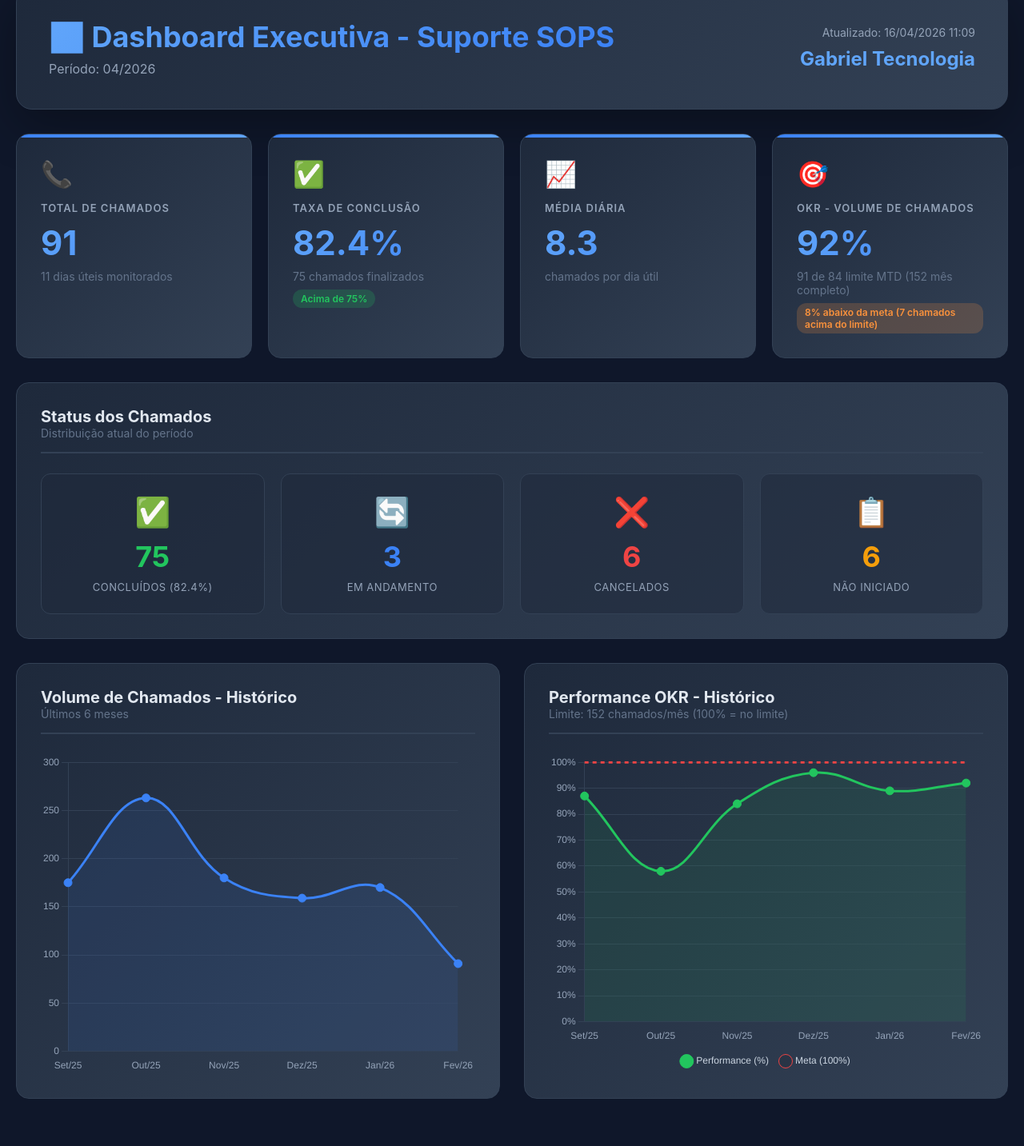
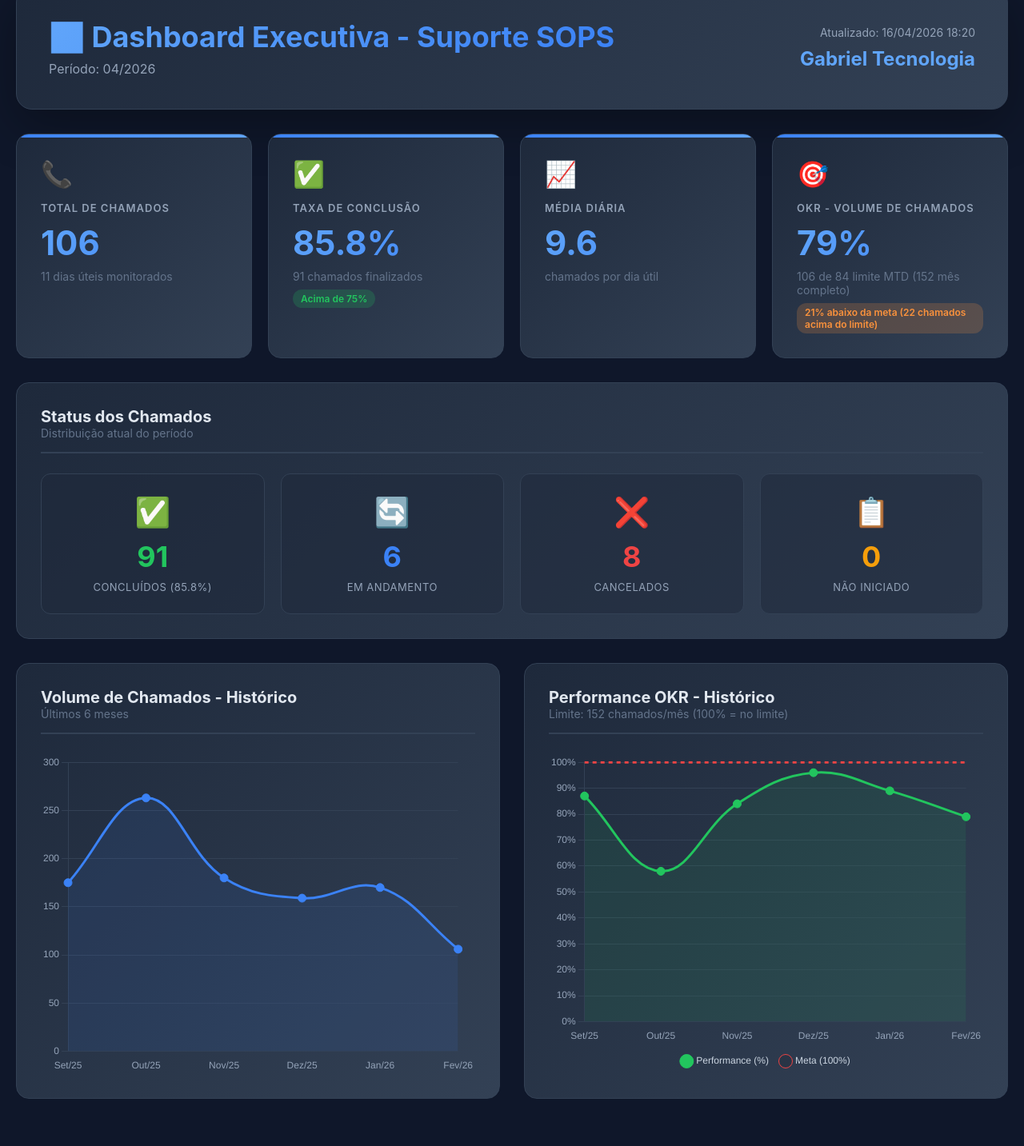
Before and after one commit to diegopace-gab/dashboard-sops, a plain HTML site: page index.html in a window 1280 px wide. Shown: the part 37-1470 px from the top of the page at 80% size. Drawn offline with nearby package versions, Linux system fonts and the light colour scheme.

Commit message:
Auto-update 16/04/2026 18:20

```diff
--- a/index.html
+++ b/index.html
@@ -56,20 +56,20 @@
     <div class="container">
         <div class="header"><div class="header-content">
             <div class="header-left"><h1>&#128202; Dashboard Executiva - Suporte SOPS</h1><div class="period">Per&#237;odo: 04/2026</div></div>
-            <div class="header-right"><div class="update-time">Atualizado: 16/04/2026 11:09</div><div class="gabriel-logo">Gabriel Tecnologia</div></div>
+            <div class="header-right"><div class="update-time">Atualizado: 16/04/2026 18:20</div><div class="gabriel-logo">Gabriel Tecnologia</div></div>
         </div></div>
         <div class="kpi-grid">
-            <div class="kpi-card"><div class="kpi-icon">&#128222;</div><div class="kpi-label">Total de Chamados</div><div class="kpi-value">91</div><div class="kpi-subtitle">11 dias &#250;teis monitorados</div></div>
-            <div class="kpi-card"><div class="kpi-icon">&#9989;</div><div class="kpi-label">Taxa de Conclus&#227;o</div><div class="kpi-value">82.4%</div><div class="kpi-subtitle">75 chamados finalizados</div><span class="kpi-badge badge-success">Acima de 75%</span></div>
-            <div class="kpi-card"><div class="kpi-icon">&#128200;</div><div class="kpi-label">M&#233;dia Di&#225;ria</div><div class="kpi-value">8.3</div><div class="kpi-subtitle">chamados por dia &#250;til</div></div>
-            <div class="kpi-card"><div class="kpi-icon">&#127919;</div><div class="kpi-label">OKR - Volume de Chamados</div><div class="kpi-value">92%</div><div class="kpi-subtitle">91 de 84 limite MTD (152 m&#234;s completo)</div><span class="kpi-badge badge-warning">8% abaixo da meta (7 chamados acima do limite)</span></div>
+            <div class="kpi-card"><div class="kpi-icon">&#128222;</div><div class="kpi-label">Total de Chamados</div><div class="kpi-value">106</div><div class="kpi-subtitle">11 dias &#250;teis monitorados</div></div>
+            <div class="kpi-card"><div class="kpi-icon">&#9989;</div><div class="kpi-label">Taxa de Conclus&#227;o</div><div class="kpi-value">85.8%</div><div class="kpi-subtitle">91 chamados finalizados</div><span class="kpi-badge badge-success">Acima de 75%</span></div>
+            <div class="kpi-card"><div class="kpi-icon">&#128200;</div><div class="kpi-label">M&#233;dia Di&#225;ria</div><div class="kpi-value">9.6</div><div class="kpi-subtitle">chamados por dia &#250;til</div></div>
+            <div class="kpi-card"><div class="kpi-icon">&#127919;</div><div class="kpi-label">OKR - Volume de Chamados</div><div class="kpi-value">79%</div><div class="kpi-subtitle">106 de 84 limite MTD (152 m&#234;s completo)</div><span class="kpi-badge badge-warning">21% abaixo da meta (22 chamados acima do limite)</span></div>
         </div>
         <div class="chart-container"><div class="chart-header"><div><div class="chart-title">Status dos Chamados</div><div class="chart-subtitle">Distribui&#231;&#227;o atual do per&#237;odo</div></div></div>
             <div class="status-grid">
-                <div class="status-card"><div class="status-icon">&#9989;</div><div class="status-count" style="color: #22c55e;">75</div><div class="status-label">Conclu&#237;dos (82.4%)</div></div>
-                <div class="status-card"><div class="status-icon">&#128260;</div><div class="status-count" style="color: #3b82f6;">3</div><div class="status-label">Em Andamento</div></div>
-                <div class="status-card"><div class="status-icon">&#10060;</div><div class="status-count" style="color: #ef4444;">6</div><div class="status-label">Cancelados</div></div>
-                <div class="status-card"><div class="status-icon">&#128203;</div><div class="status-count" style="color: #f59e0b;">6</div><div class="status-label">N&#227;o Iniciado</div></div>
+                <div class="status-card"><div class="status-icon">&#9989;</div><div class="status-count" style="color: #22c55e;">91</div><div class="status-label">Conclu&#237;dos (85.8%)</div></div>
+                <div class="status-card"><div class="status-icon">&#128260;</div><div class="status-count" style="color: #3b82f6;">6</div><div class="status-label">Em Andamento</div></div>
+                <div class="status-card"><div class="status-icon">&#10060;</div><div class="status-count" style="color: #ef4444;">8</div><div class="status-label">Cancelados</div></div>
+                <div class="status-card"><div class="status-icon">&#128203;</div><div class="status-count" style="color: #f59e0b;">0</div><div class="status-label">N&#227;o Iniciado</div></div>
             </div></div>
         <div class="grid-2">
             <div class="chart-container"><div class="chart-header"><div><div class="chart-title">Volume de Chamados - Hist&#243;rico</div><div class="chart-subtitle">&#218;ltimos 6 meses</div></div></div><canvas id="volumeChart"></canvas></div>
@@ -88,20 +88,20 @@
         <div class="insights-section">
             <div class="insights-title">&#128161; Insights & Destaques - 04/2026</div>
             <div class="insight-block"><h3>&#9989; Pontos Positivos</h3><ul>
-                <li><strong>Performance OKR: 92%</strong> - Estamos 8% acima da meta (91 de 84 limite MTD)</li>
-                <li><strong>Taxa de conclus&#227;o:</strong> 82.4% dos chamados resolvidos</li>
-                <li><strong>Cancelamentos:</strong> Apenas 6.6% - volume controlado</li>
+                <li><strong>Performance OKR: 79%</strong> - Estamos 21% acima da meta (106 de 84 limite MTD)</li>
+                <li><strong>Taxa de conclus&#227;o:</strong> 85.8% dos chamados resolvidos</li>
+                <li><strong>Cancelamentos:</strong> Apenas 7.5% - volume controlado</li>
                 <li><strong>Distribui&#231;&#227;o equilibrada:</strong> Carga bem distribu&#237;da entre analistas</li>
             </ul></div>
             <div class="insight-block"><h3>&#9888; Pontos de Aten&#231;&#227;o</h3><ul>
                 <li><strong>Dados parciais:</strong> 11 de 20 dias &#250;teis (55% do m&#234;s)</li>
-                <li><strong>Pendentes:</strong> 3 em andamento + 6 n&#227;o iniciado</li>
-                <li><strong>Depend&#234;ncia:</strong> Hubspot com 94.5% dos chamados</li>
+                <li><strong>Pendentes:</strong> 6 em andamento + 0 n&#227;o iniciado</li>
+                <li><strong>Depend&#234;ncia:</strong> Hubspot com 93.4% dos chamados</li>
             </ul></div>
             <div class="insight-block"><h3>&#128202; Proje&#231;&#227;o Fim do M&#234;s</h3><ul>
-                <li><strong>Volume projetado:</strong> ~165 chamados (mantendo m&#233;dia de 8.3/dia)</li>
-                <li><strong>Performance estimada:</strong> 92% - 13 chamados acima do limite</li>
-                <li><strong>Margem de seguran&#231;a:</strong> -8.6% acima do limite m&#225;ximo &#9888;</li>
+                <li><strong>Volume projetado:</strong> ~193 chamados (mantendo m&#233;dia de 9.6/dia)</li>
+                <li><strong>Performance estimada:</strong> 79% - 41 chamados acima do limite</li>
+                <li><strong>Margem de seguran&#231;a:</strong> -27.0% acima do limite m&#225;ximo &#9888;</li>
             </ul></div>
         </div>
         <div class="footer"><strong>Dashboard Suporte SOPS</strong> | Gabriel Tecnologia &#169; 2026<br>Atualizada automaticamente via Apps Script</div>
@@ -109,14 +109,14 @@
     <script>
         const colors = { primary: '#3b82f6', secondary: '#8b5cf6', success: '#22c55e', warning: '#f59e0b', danger: '#ef4444', cyan: '#06b6d4', purple: '#a855f7' };
         Chart.defaults.color = '#94a3b8'; Chart.defaults.borderColor = '#334155';
-        new Chart(document.getElementById('volumeChart').getContext('2d'), { type: 'line', data: { labels: ['Set/25', 'Out/25', 'Nov/25', 'Dez/25', 'Jan/26', 'Fev/26'], datasets: [{ label: 'Chamados', data: [175, 263, 180, 159, 170, 91], borderColor: colors.primary, backgroundColor: 'rgba(59, 130, 246, 0.1)', tension: 0.4, fill: true, pointRadius: 5, pointBackgroundColor: colors.primary }] }, options: { responsive: true, maintainAspectRatio: false, plugins: { legend: { display: false }, tooltip: { backgroundColor: '#1e293b', padding: 12, titleColor: '#e2e8f0', bodyColor: '#cbd5e1', borderColor: '#334155', borderWidth: 1 } }, scales: { y: { beginAtZero: true, grid: { color: '#334155' }, ticks: { color: '#94a3b8' } }, x: { grid: { display: false }, ticks: { color: '#94a3b8' } } } } });
-        new Chart(document.getElementById('okrChart').getContext('2d'), { type: 'line', data: { labels: ['Set/25', 'Out/25', 'Nov/25', 'Dez/25', 'Jan/26', 'Fev/26'], datasets: [{ label: 'Performance (%)', data: [87, 58, 84, 96, 89, 92], borderColor: colors.success, backgroundColor: 'rgba(34, 197, 94, 0.1)', tension: 0.4, fill: true, pointRadius: 5, pointBackgroundColor: colors.success }, { label: 'Meta (100%)', data: [100, 100, 100, 100, 100, 100], borderColor: colors.danger, borderDash: [5, 5], pointRadius: 0, fill: false }] }, options: { responsive: true, maintainAspectRatio: false, plugins: { legend: { position: 'bottom', labels: { color: '#cbd5e1', padding: 15, usePointStyle: true } }, tooltip: { backgroundColor: '#1e293b', padding: 12, titleColor: '#e2e8f0', bodyColor: '#cbd5e1', borderColor: '#334155', borderWidth: 1 } }, scales: { y: { beginAtZero: true, grid: { color: '#334155' }, ticks: { color: '#94a3b8', callback: function(value) { return value + '%'; } } }, x: { grid: { display: false }, ticks: { color: '#94a3b8' } } } } });
-        new Chart(document.getElementById('areaChart').getContext('2d'), { type: 'doughnut', data: { labels: ['Comercial', 'Pr&#233;-Vendas', 'Central'], datasets: [{ data: [78, 7, 6], backgroundColor: [colors.primary, colors.secondary, colors.cyan], borderWidth: 0 }] }, options: { responsive: true, maintainAspectRatio: false, plugins: { legend: { position: 'bottom', labels: { color: '#cbd5e1', padding: 15, usePointStyle: true } }, tooltip: { backgroundColor: '#1e293b', padding: 12, titleColor: '#e2e8f0', bodyColor: '#cbd5e1', borderColor: '#334155', borderWidth: 1 } } } });
-        new Chart(document.getElementById('sistemaChart').getContext('2d'), { type: 'pie', data: { labels: ["Hubspot","Outros","Airtable"], datasets: [{ data: [86,2,2], backgroundColor: [colors.warning, colors.success, colors.danger], borderWidth: 0 }] }, options: { responsive: true, maintainAspectRatio: false, plugins: { legend: { position: 'bottom', labels: { color: '#cbd5e1', padding: 15, usePointStyle: true } }, tooltip: { backgroundColor: '#1e293b', padding: 12, titleColor: '#e2e8f0', bodyColor: '#cbd5e1', borderColor: '#334155', borderWidth: 1 } } } });
-        new Chart(document.getElementById('timelineChart').getContext('2d'), { type: 'bar', data: { labels: ["01/04","02/04","06/04","07/04","08/04","09/04","10/04","13/04","14/04","15/04","16/04"], datasets: [{ label: 'Chamados', data: [10,10,7,7,9,5,5,11,9,14,4], backgroundColor: colors.secondary, borderRadius: 6 }] }, options: { responsive: true, maintainAspectRatio: false, plugins: { legend: { display: false }, tooltip: { backgroundColor: '#1e293b', padding: 12, titleColor: '#e2e8f0', bodyColor: '#cbd5e1', borderColor: '#334155', borderWidth: 1 } }, scales: { y: { beginAtZero: true, grid: { color: '#334155' }, ticks: { color: '#94a3b8' } }, x: { grid: { display: false }, ticks: { color: '#94a3b8' } } } } });
-        new Chart(document.getElementById('motivosChart').getContext('2d'), { type: 'bar', data: { labels: ["Pipeline & Automa??es","Contratos","Propriedade & Rotas","Integra??o Airtable ? OS/","Rota/Propriet?rio"], datasets: [{ label: 'Chamados', data: [23,22,10,9,8], backgroundColor: [colors.primary, colors.secondary, colors.success, colors.warning, colors.purple], borderRadius: 6 }] }, options: { indexAxis: 'y', responsive: true, maintainAspectRatio: false, plugins: { legend: { display: false }, tooltip: { backgroundColor: '#1e293b', padding: 12, titleColor: '#e2e8f0', bodyColor: '#cbd5e1', borderColor: '#334155', borderWidth: 1 } }, scales: { x: { beginAtZero: true, grid: { color: '#334155' }, ticks: { color: '#94a3b8' } }, y: { grid: { display: false }, ticks: { color: '#94a3b8' } } } } });
-        new Chart(document.getElementById('solicitantesChart').getContext('2d'), { type: 'bar', data: { labels: ["Rodrigo Moura","Sacha Jagoda","Caio Santos","Felipe Menezes","Ricardo Guarilha"], datasets: [{ label: 'Chamados', data: [9,8,7,7,5], backgroundColor: colors.cyan, borderRadius: 6 }] }, options: { indexAxis: 'y', responsive: true, maintainAspectRatio: false, plugins: { legend: { display: false }, tooltip: { backgroundColor: '#1e293b', padding: 12, titleColor: '#e2e8f0', bodyColor: '#cbd5e1', borderColor: '#334155', borderWidth: 1 } }, scales: { x: { beginAtZero: true, grid: { color: '#334155' }, ticks: { color: '#94a3b8' } }, y: { grid: { display: false }, ticks: { color: '#94a3b8' } } } } });
-        new Chart(document.getElementById('analistasChart').getContext('2d'), { type: 'bar', data: { labels: ["Eduardo Abreu","Guilherme Kenji","Patrick Cruz","Lucas Amim","Gabriel Barcellos","Diego Pace"], datasets: [{ label: 'Chamados Atendidos', data: [53,18,5,4,2,1], backgroundColor: colors.primary, borderRadius: 8 }] }, options: { responsive: true, maintainAspectRatio: false, plugins: { legend: { display: false }, tooltip: { backgroundColor: '#1e293b', padding: 12, titleColor: '#e2e8f0', bodyColor: '#cbd5e1', borderColor: '#334155', borderWidth: 1 } }, scales: { y: { beginAtZero: true, grid: { color: '#334155' }, ticks: { color: '#94a3b8' } }, x: { grid: { display: false }, ticks: { color: '#94a3b8' } } } } });
+        new Chart(document.getElementById('volumeChart').getContext('2d'), { type: 'line', data: { labels: ['Set/25', 'Out/25', 'Nov/25', 'Dez/25', 'Jan/26', 'Fev/26'], datasets: [{ label: 'Chamados', data: [175, 263, 180, 159, 170, 106], borderColor: colors.primary, backgroundColor: 'rgba(59, 130, 246, 0.1)', tension: 0.4, fill: true, pointRadius: 5, pointBackgroundColor: colors.primary }] }, options: { responsive: true, maintainAspectRatio: false, plugins: { legend: { display: false }, tooltip: { backgroundColor: '#1e293b', padding: 12, titleColor: '#e2e8f0', bodyColor: '#cbd5e1', borderColor: '#334155', borderWidth: 1 } }, scales: { y: { beginAtZero: true, grid: { color: '#334155' }, ticks: { color: '#94a3b8' } }, x: { grid: { display: false }, ticks: { color: '#94a3b8' } } } } });
+        new Chart(document.getElementById('okrChart').getContext('2d'), { type: 'line', data: { labels: ['Set/25', 'Out/25', 'Nov/25', 'Dez/25', 'Jan/26', 'Fev/26'], datasets: [{ label: 'Performance (%)', data: [87, 58, 84, 96, 89, 79], borderColor: colors.success, backgroundColor: 'rgba(34, 197, 94, 0.1)', tension: 0.4, fill: true, pointRadius: 5, pointBackgroundColor: colors.success }, { label: 'Meta (100%)', data: [100, 100, 100, 100, 100, 100], borderColor: colors.danger, borderDash: [5, 5], pointRadius: 0, fill: false }] }, options: { responsive: true, maintainAspectRatio: false, plugins: { legend: { position: 'bottom', labels: { color: '#cbd5e1', padding: 15, usePointStyle: true } }, tooltip: { backgroundColor: '#1e293b', padding: 12, titleColor: '#e2e8f0', bodyColor: '#cbd5e1', borderColor: '#334155', borderWidth: 1 } }, scales: { y: { beginAtZero: true, grid: { color: '#334155' }, ticks: { color: '#94a3b8', callback: function(value) { return value + '%'; } } }, x: { grid: { display: false }, ticks: { color: '#94a3b8' } } } } });
+        new Chart(document.getElementById('areaChart').getContext('2d'), { type: 'doughnut', data: { labels: ['Comercial', 'Pr&#233;-Vendas', 'Central'], datasets: [{ data: [92, 7, 7], backgroundColor: [colors.primary, colors.secondary, colors.cyan], borderWidth: 0 }] }, options: { responsive: true, maintainAspectRatio: false, plugins: { legend: { position: 'bottom', labels: { color: '#cbd5e1', padding: 15, usePointStyle: true } }, tooltip: { backgroundColor: '#1e293b', padding: 12, titleColor: '#e2e8f0', bodyColor: '#cbd5e1', borderColor: '#334155', borderWidth: 1 } } } });
+        new Chart(document.getElementById('sistemaChart').getContext('2d'), { type: 'pie', data: { labels: ["Hubspot","Outros","Airtable"], datasets: [{ data: [99,3,3], backgroundColor: [colors.warning, colors.success, colors.danger], borderWidth: 0 }] }, options: { responsive: true, maintainAspectRatio: false, plugins: { legend: { position: 'bottom', labels: { color: '#cbd5e1', padding: 15, usePointStyle: true } }, tooltip: { backgroundColor: '#1e293b', padding: 12, titleColor: '#e2e8f0', bodyColor: '#cbd5e1', borderColor: '#334155', borderWidth: 1 } } } });
+        new Chart(document.getElementById('timelineChart').getContext('2d'), { type: 'bar', data: { labels: ["01/04","02/04","06/04","07/04","08/04","09/04","10/04","13/04","14/04","15/04","16/04"], datasets: [{ label: 'Chamados', data: [10,10,7,7,9,5,5,11,9,14,19], backgroundColor: colors.secondary, borderRadius: 6 }] }, options: { responsive: true, maintainAspectRatio: false, plugins: { legend: { display: false }, tooltip: { backgroundColor: '#1e293b', padding: 12, titleColor: '#e2e8f0', bodyColor: '#cbd5e1', borderColor: '#334155', borderWidth: 1 } }, scales: { y: { beginAtZero: true, grid: { color: '#334155' }, ticks: { color: '#94a3b8' } }, x: { grid: { display: false }, ticks: { color: '#94a3b8' } } } } });
+        new Chart(document.getElementById('motivosChart').getContext('2d'), { type: 'bar', data: { labels: ["Contratos","Pipeline & Automa??es","Propriedade & Rotas","Integra??o Airtable ? OS/","Rota/Propriet?rio"], datasets: [{ label: 'Chamados', data: [33,23,11,9,9], backgroundColor: [colors.primary, colors.secondary, colors.success, colors.warning, colors.purple], borderRadius: 6 }] }, options: { indexAxis: 'y', responsive: true, maintainAspectRatio: false, plugins: { legend: { display: false }, tooltip: { backgroundColor: '#1e293b', padding: 12, titleColor: '#e2e8f0', bodyColor: '#cbd5e1', borderColor: '#334155', borderWidth: 1 } }, scales: { x: { beginAtZero: true, grid: { color: '#334155' }, ticks: { color: '#94a3b8' } }, y: { grid: { display: false }, ticks: { color: '#94a3b8' } } } } });
+        new Chart(document.getElementById('solicitantesChart').getContext('2d'), { type: 'bar', data: { labels: ["Rodrigo Moura","Sacha Jagoda","Felipe Menezes","Caio Santos","Ricardo Guarilha"], datasets: [{ label: 'Chamados', data: [9,8,8,7,6], backgroundColor: colors.cyan, borderRadius: 6 }] }, options: { indexAxis: 'y', responsive: true, maintainAspectRatio: false, plugins: { legend: { display: false }, tooltip: { backgroundColor: '#1e293b', padding: 12, titleColor: '#e2e8f0', bodyColor: '#cbd5e1', borderColor: '#334155', borderWidth: 1 } }, scales: { x: { beginAtZero: true, grid: { color: '#334155' }, ticks: { color: '#94a3b8' } }, y: { grid: { display: false }, ticks: { color: '#94a3b8' } } } } });
+        new Chart(document.getElementById('analistasChart').getContext('2d'), { type: 'bar', data: { labels: ["Eduardo Abreu","Guilherme Kenji","Gabriel Barcellos","Lucas Amim","Patrick Cruz","Diego Pace"], datasets: [{ label: 'Chamados Atendidos', data: [63,19,7,5,5,1], backgroundColor: colors.primary, borderRadius: 8 }] }, options: { responsive: true, maintainAspectRatio: false, plugins: { legend: { display: false }, tooltip: { backgroundColor: '#1e293b', padding: 12, titleColor: '#e2e8f0', bodyColor: '#cbd5e1', borderColor: '#334155', borderWidth: 1 } }, scales: { y: { beginAtZero: true, grid: { color: '#334155' }, ticks: { color: '#94a3b8' } }, x: { grid: { display: false }, ticks: { color: '#94a3b8' } } } } });
     </script>
 </body>
 </html>
```
